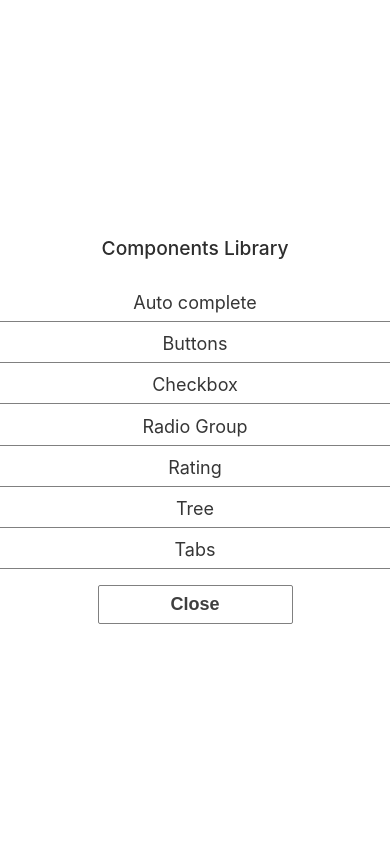
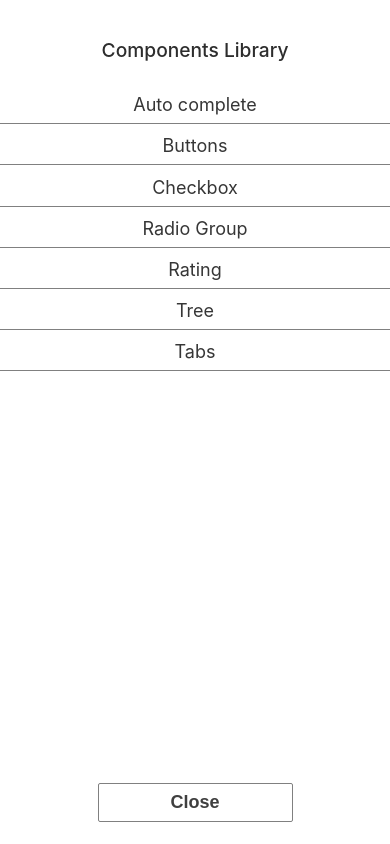
Before and after one commit to ARJITTHAKUR/components-lib, a React (Vite) app: page /components-lib/test in a window 390 px wide. Both pictures are taken after a click on the icon 24 px from the left and 32 px from the top of the page. Built offline with nearby package versions, Linux system fonts and the light colour scheme.

Commit message:
changes for nav

```diff
--- a/src/components/sideNav/sidenav.css
+++ b/src/components/sideNav/sidenav.css
@@ -94,7 +94,12 @@
   font-weight: 800;
   font-size: larger;
 }
-
+.nav_flex_container{
+  display: flex;
+  flex-direction: column;
+  justify-content: space-between;
+  height: 90vh;
+}
 @media (max-width: 600px) {
   .nav_container {
     height: 100vh;
--- a/src/components/sideNav/sidenav.tsx
+++ b/src/components/sideNav/sidenav.tsx
@@ -58,6 +58,9 @@ export default function SideNavigation() {
             display: navClose ? "none" : "block",
           }}
         >
+          <div className="nav_flex_container">
+
+
           <ul className="nav-ul">
             <li >
               <NavLink
@@ -145,6 +148,7 @@ export default function SideNavigation() {
               Close
             </button>
           </div>
+          </div>
         </nav>
       )}
     </>
```
